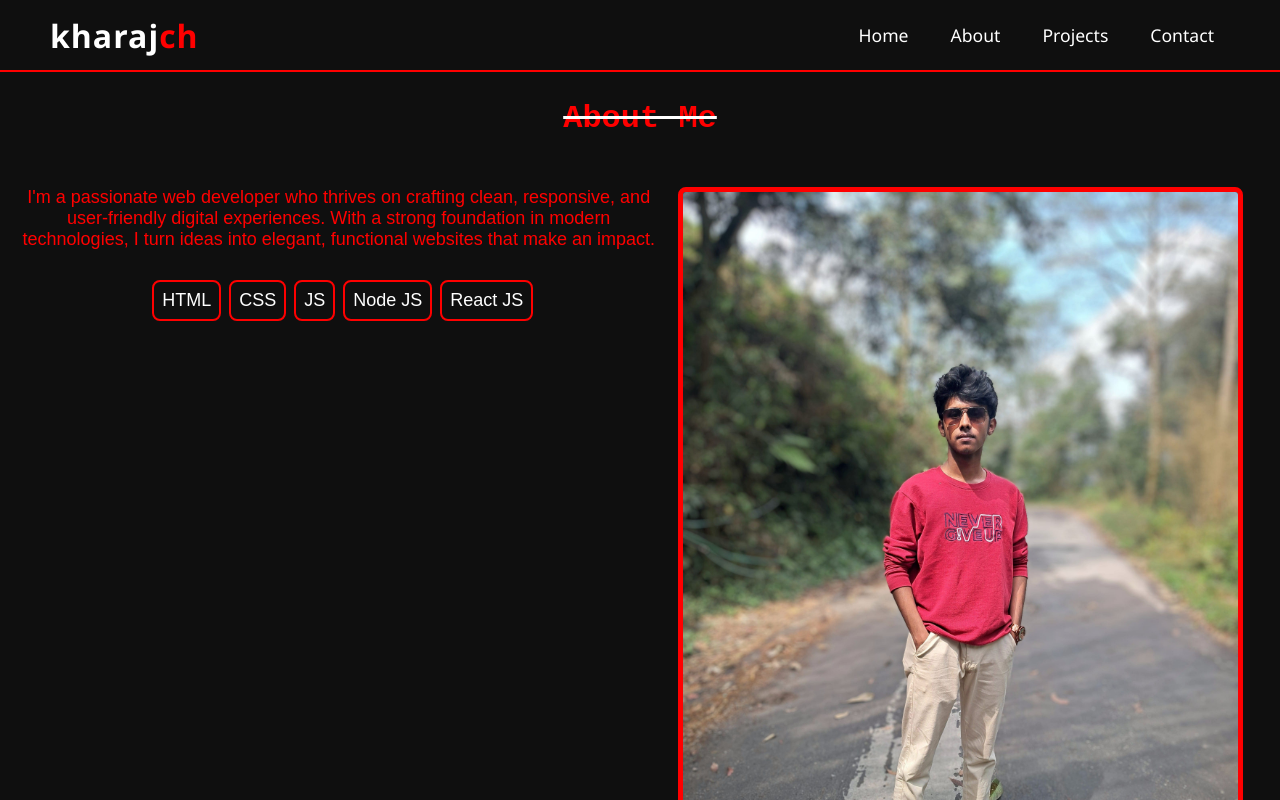
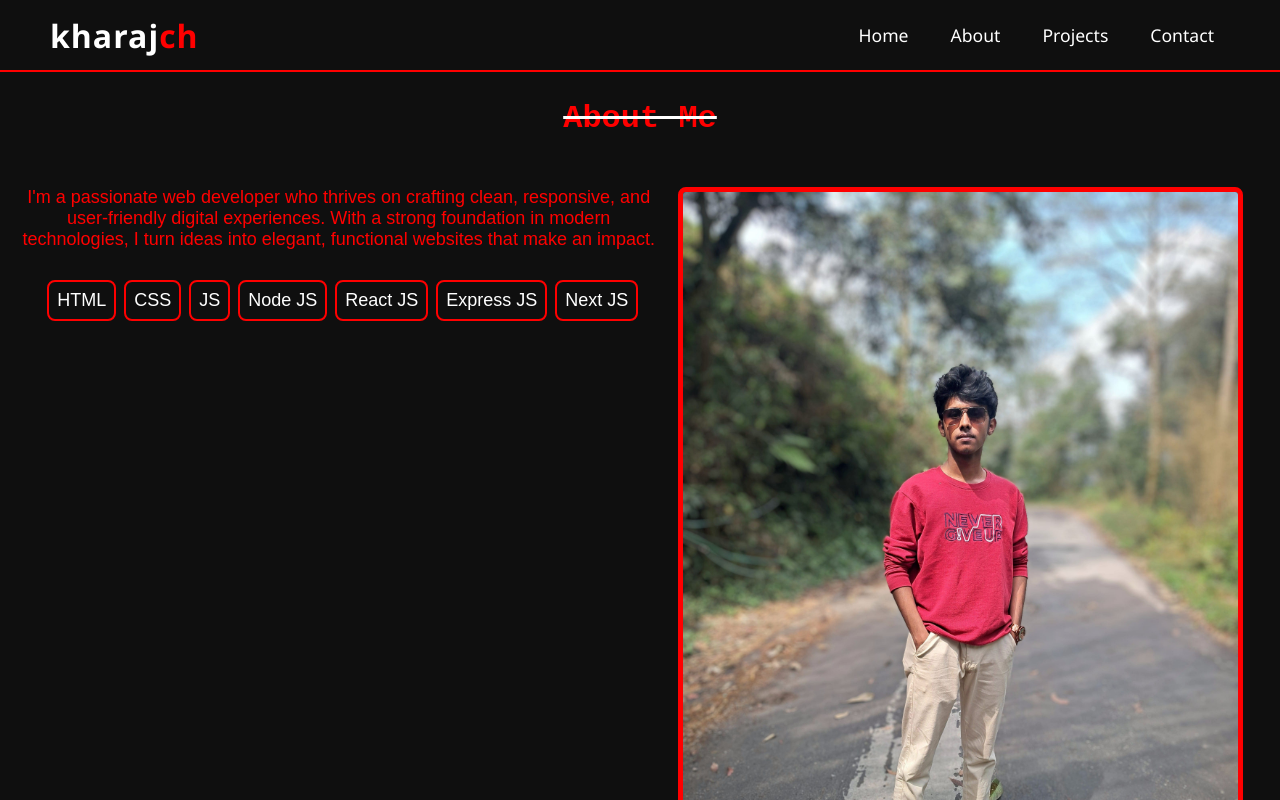
Before and after one commit to kharajch/Kharaj-Chakraborty---Portfolio, a Next.js app: page /About in a window 1280 px wide. Shown: the top 800 px of the page. Built offline with nearby package versions, Linux system fonts and the light colour scheme; a web font is replaced by a local one.

Commit message:
Skills Updated

```diff
--- a/components/About.js
+++ b/components/About.js
@@ -14,6 +14,8 @@ const About = () => {
         <span className="bubble">JS</span>
         <span className="bubble">Node JS</span>
         <span className="bubble">React JS</span>
+        <span className="bubble">Express JS</span>
+        <span className="bubble">Next JS</span>
         </p>
         <div className="myimg_container">
           <img src="images/kharaj.jpg" alt="kharaj" className="myimg" />
```
